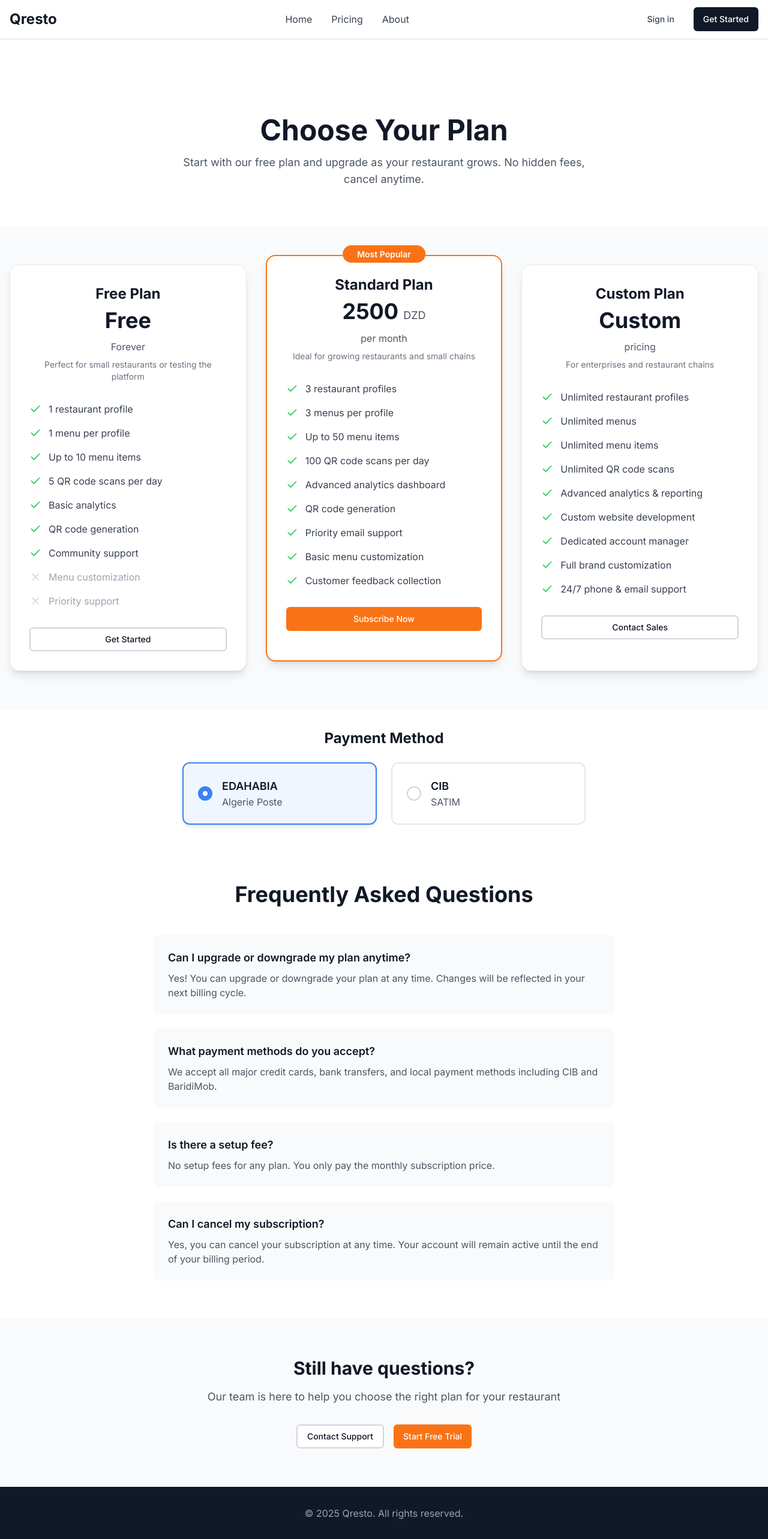
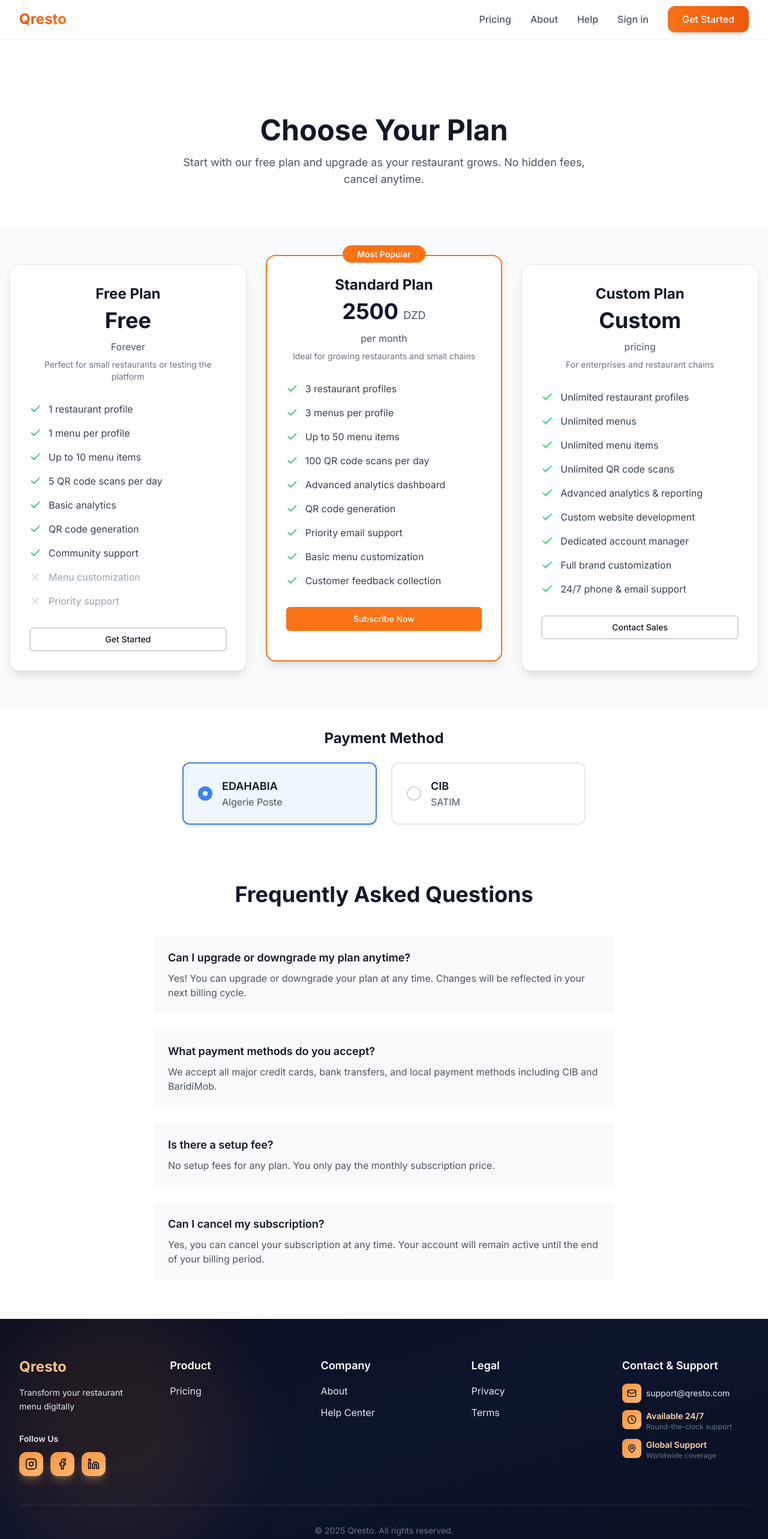
Before and after one commit to yahyaMMD/qr-menus-saas, a Next.js app: page /pricing in a window 1280 px wide. Before the commit this address had no page. Shown: the top 2566 px of the page at 60% size. Built offline with nearby package versions, Linux system fonts and the light colour scheme.

Commit message:
fix: auth issues in pricing section + pricing page

```diff
--- a/app/dashboard/layout.tsx
+++ b/app/dashboard/layout.tsx
@@ -2,6 +2,8 @@
 
 import { ProtectedRoute } from '@/components/auth/ProtectedRoute';
 import { DashboardLayout as DashboardLayoutComponent } from '@/components/dashboard/DashboardLayout';
+import Footer from '@/components/landing/Footer';
+import Navbar from '@/components/landing/Navbar';
 
 export default function DashboardLayout({
   children,
@@ -10,9 +12,11 @@ export default function DashboardLayout({
 }) {
   return (
     <ProtectedRoute>
+      <Navbar/>
       <DashboardLayoutComponent>
         {children}
       </DashboardLayoutComponent>
+      <Footer/>
     </ProtectedRoute>
   );
 }
--- a/components/landing/Pricing.tsx
+++ b/components/landing/Pricing.tsx
@@ -16,32 +16,26 @@ export default function Pricing() {
   const [isCheckingAuth, setIsCheckingAuth] = useState(true);
   const [accessToken, setAccessToken] = useState<string | null>(null);
   const [showPaymentMethods, setShowPaymentMethods] = useState(false);
+  const [loginPrompt, setLoginPrompt] = useState<{ open: boolean; planId: string | null }>({ open: false, planId: null });
 
   // Check auth on component mount
   useEffect(() => {
     const checkAuth = () => {
       try {
-        const authRaw = localStorage.getItem('auth');
-        console.log('Pricing section - Auth raw:', authRaw ? authRaw.substring(0, 100) + '...' : 'null');
-        if (authRaw) {
-          const auth = JSON.parse(authRaw);
-          console.log('Pricing section - Auth parsed:', {
-            hasTokens: !!auth?.tokens,
-            hasAccessToken: !!auth?.tokens?.accessToken,
-            tokenStart: auth?.tokens?.accessToken?.substring(0, 30)
-          });
-          const token = auth?.tokens?.accessToken || null;
-          if (token) {
-            console.log('Pricing section - Token found:', token.substring(0, 30) + '...');
-            setAccessToken(token);
-            setIsCheckingAuth(false);
-            return;
+        let token: string | null = localStorage.getItem('accessToken');
+        if (!token) {
+          const authRaw = localStorage.getItem('authTokens') || localStorage.getItem('auth');
+          if (authRaw) {
+            const auth = JSON.parse(authRaw);
+            token = auth?.accessToken || auth?.tokens?.accessToken || null;
           }
+        }
+        if (token) {
+          setAccessToken(token);
         }
       } catch (err) {
         console.warn('Could not read auth from localStorage', err);
       }
-      console.warn('Pricing section - No token found');
       setIsCheckingAuth(false);
     };
 
@@ -50,8 +44,8 @@ export default function Pricing() {
 
   const handlePayment = async (planId: string, planName: string) => {
     if (!accessToken) {
-      setError('You must be logged in to proceed with payment');
-      router.push('/auth/login?callbackUrl=/');
+      setError('');
+      setLoginPrompt({ open: true, planId });
       return;
     }
 
@@ -227,6 +221,35 @@ export default function Pricing() {
       <div className="absolute bottom-0 left-20 w-96 h-96 bg-blue-100/30 rounded-full blur-3xl"></div>
 
       <div className="max-w-7xl mx-auto px-4 sm:px-6 lg:px-8 relative z-10">
+        {/* Login prompt modal */}
+        {loginPrompt.open && (
+          <div className="fixed inset-0 z-50 flex items-center justify-center bg-black/50 px-4">
+            <div className="bg-white rounded-2xl shadow-2xl p-6 max-w-md w-full">
+              <h3 className="text-xl font-bold text-gray-900 mb-2">Sign in required</h3>
+              <p className="text-gray-600 mb-6">
+                You need to log in to subscribe to a plan. Continue to login and come back to complete your purchase.
+              </p>
+              <div className="flex gap-3">
+                <button
+                  onClick={() => setLoginPrompt({ open: false, planId: null })}
+                  className="flex-1 px-4 py-2 border border-gray-300 rounded-lg text-gray-700 hover:bg-gray-50 transition"
+                >
+                  Cancel
+                </button>
+                <button
+                  onClick={() => {
+                    const callback = '/pricing';
+                    router.push(`/auth/login?callbackUrl=${encodeURIComponent(callback)}`);
+                  }}
+                  className="flex-1 px-4 py-2 bg-orange-500 text-white rounded-lg hover:bg-orange-600 transition"
+                >
+                  Go to login
+                </button>
+              </div>
+            </div>
+          </div>
+        )}
+
         {/* Section Header */}
         <div className="text-center mb-16">
           <div className="inline-block mb-4">
--- a/components/pricing/PricingPage.tsx
+++ b/components/pricing/PricingPage.tsx
@@ -38,43 +38,44 @@ export const PricingPage = () => {
   const [isCheckingAuth, setIsCheckingAuth] = useState(true);
   const [accessToken, setAccessToken] = useState<string | null>(null);
   const [isMenuOpen, setIsMenuOpen] = useState(false);
+  const [loginPrompt, setLoginPrompt] = useState<{ open: boolean; planId: string | null }>({ open: false, planId: null });
 
   // Check auth on component mount
   useEffect(() => {
     const checkAuth = () => {
+      let token: string | null = null;
       try {
-        const authRaw = localStorage.getItem('auth');
-        console.log('Payment page - Auth raw:', authRaw ? authRaw.substring(0, 100) + '...' : 'null');
-        if (authRaw) {
-          const auth = JSON.parse(authRaw);
-          console.log('Payment page - Auth parsed:', {
-            hasTokens: !!auth?.tokens,
-            hasAccessToken: !!auth?.tokens?.accessToken,
-            tokenStart: auth?.tokens?.accessToken?.substring(0, 30)
-          });
-          const token = auth?.tokens?.accessToken || null;
-          if (token) {
-            console.log('Payment page - Token found:', token.substring(0, 30) + '...');
-            setAccessToken(token);
-            setIsCheckingAuth(false);
-            return;
+        token = localStorage.getItem("accessToken");
+        if (!token) {
+          const raw = localStorage.getItem("authTokens") || localStorage.getItem("auth");
+          if (raw) {
+            const parsed = JSON.parse(raw);
+            token = parsed?.accessToken || parsed?.tokens?.accessToken || null;
           }
         }
       } catch (err) {
-        console.warn('Could not read auth from localStorage', err);
+        console.warn("Could not read auth from localStorage", err);
       }
-      // No token found, redirect to login
-      console.warn('Payment page - No token found, redirecting to login');
+      if (token) {
+        setAccessToken(token);
+      }
       setIsCheckingAuth(false);
-      router.push('/auth/login?callbackUrl=/pricing');
     };
 
     checkAuth();
   }, [router]);
 
+  // Sync plan from query string
+  useEffect(() => {
+    if (plan) {
+      setSelectedPlan(plan);
+    }
+  }, [plan]);
+
   const handlePayment = async (planId: string) => {
     if (!accessToken) {
-      setError('You must be logged in to proceed with payment');
+      setError('');
+      setLoginPrompt({ open: true, planId });
       return;
     }
 
@@ -214,45 +215,36 @@ export const PricingPage = () => {
 
   return (
     <div className="min-h-screen bg-gray-50">
-      {/* Navbar */}
-      <nav className="fixed top-0 left-0 right-0 z-50 bg-white shadow-sm">
-        <div className="container mx-auto px-4">
-          <div className="flex items-center justify-between h-16">
-            <div className="flex items-center gap-3">
+
+      {/* Login prompt modal */}
+      {loginPrompt.open && (
+        <div className="fixed inset-0 z-50 flex items-center justify-center bg-black/50 px-4">
+          <div className="bg-white rounded-2xl shadow-2xl p-6 max-w-md w-full">
+            <h3 className="text-xl font-bold text-gray-900 mb-2">Sign in required</h3>
+            <p className="text-gray-600 mb-6">
+              You need to log in to subscribe to a plan. Continue to login and come back to complete your purchase.
+            </p>
+            <div className="flex gap-3">
               <button
-                className="md:hidden"
-                onClick={() => setIsMenuOpen(!isMenuOpen)}
+                onClick={() => setLoginPrompt({ open: false, planId: null })}
+                className="flex-1 px-4 py-2 border border-gray-300 rounded-lg text-gray-700 hover:bg-gray-50 transition"
               >
-                <MenuIcon className="h-6 w-6" />
+                Cancel
               </button>
-              <a href="/" className="text-2xl font-bold text-gray-900">
-                Qresto
-              </a>
-            </div>
-
-            <div className="hidden md:flex items-center gap-8">
-              <a href="/" className="text-gray-700 hover:text-orange-500 transition-colors">
-                Home
-              </a>
-              <a href="/pricing" className="text-gray-700 hover:text-orange-500 transition-colors">
-                Pricing
-              </a>
-              <a href="#" className="text-gray-700 hover:text-orange-500 transition-colors">
-                About
-              </a>
-            </div>
-
-            <div className="hidden md:flex items-center gap-4">
-              <Button variant="ghost" className="text-gray-700">
-                Sign in
-              </Button>
-              <Button className="bg-gray-900 hover:bg-gray-800 text-white">
-                Get Started
-              </Button>
+              <button
+                onClick={() => {
+                  const callback = `/pricing${loginPrompt.planId ? `?plan=${loginPrompt.planId}` : ''}`;
+                  router.push(`/auth/login?callbackUrl=${encodeURIComponent(callback)}`);
+                }}
+                className="flex-1 px-4 py-2 bg-orange-500 text-white rounded-lg hover:bg-orange-600 transition"
+              >
+                Go to login
+              </button>
             </div>
           </div>
         </div>
-      </nav>
+      )}
+
 
       {/* Hero Section */}
       <section className="pt-32 pb-16 bg-white">
@@ -441,32 +433,7 @@ export const PricingPage = () => {
         </div>
       </section>
 
-      {/* CTA Section */}
-      <section className="py-16 bg-gray-50">
-        <div className="container mx-auto px-4 text-center">
-          <h2 className="text-3xl font-bold text-gray-900 mb-4">
-            Still have questions?
-          </h2>
-          <p className="text-lg text-gray-600 mb-8">
-            Our team is here to help you choose the right plan for your restaurant
-          </p>
-          <div className="flex flex-col sm:flex-row gap-4 justify-center">
-            <Button variant="outline" className="border-2 border-gray-300 text-gray-900 hover:bg-gray-100">
-              Contact Support
-            </Button>
-            <Button className="bg-orange-500 hover:bg-orange-600 text-white">
-              Start Free Trial
-            </Button>
-          </div>
-        </div>
-      </section>
 
-      {/* Footer */}
-      <footer className="bg-gray-900 text-white py-8">
-        <div className="container mx-auto px-4 text-center">
-          <p className="text-gray-400">© 2025 Qresto. All rights reserved.</p>
-        </div>
-      </footer>
     </div>
   );
 };
```
